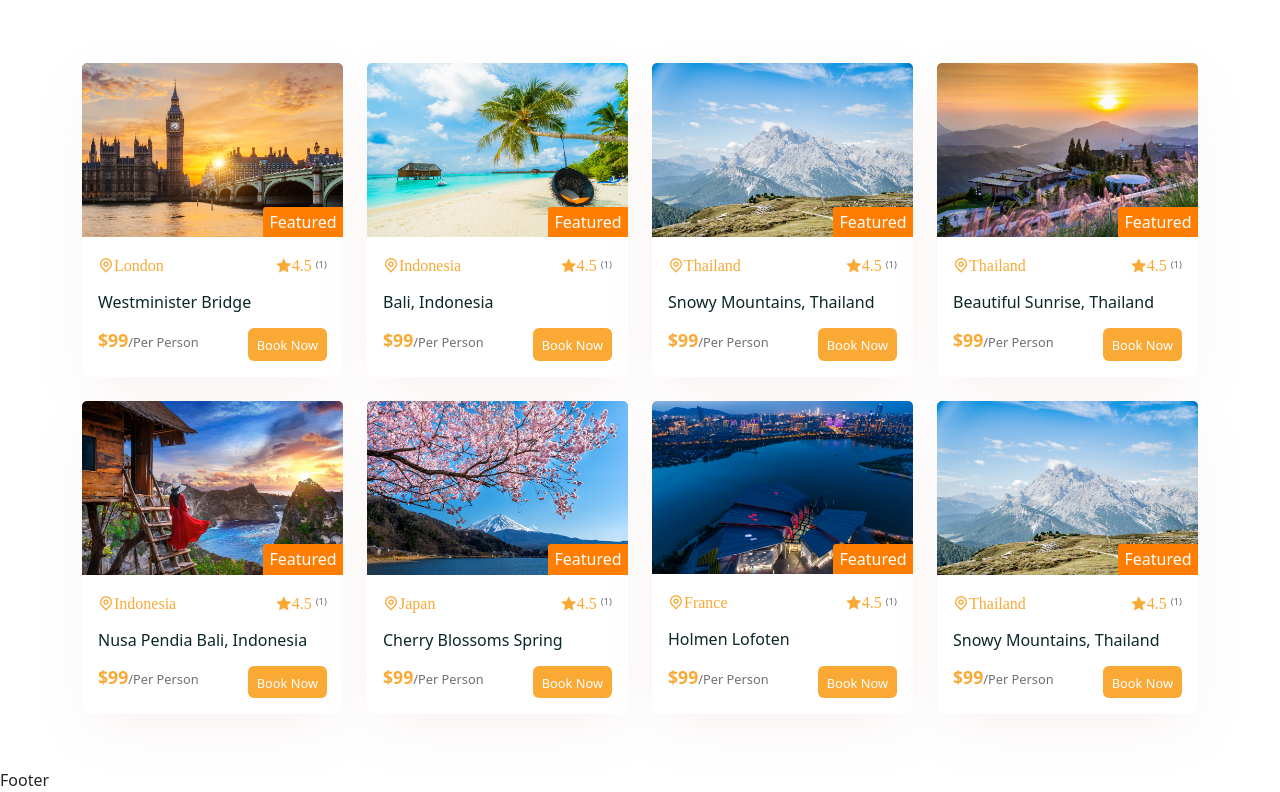
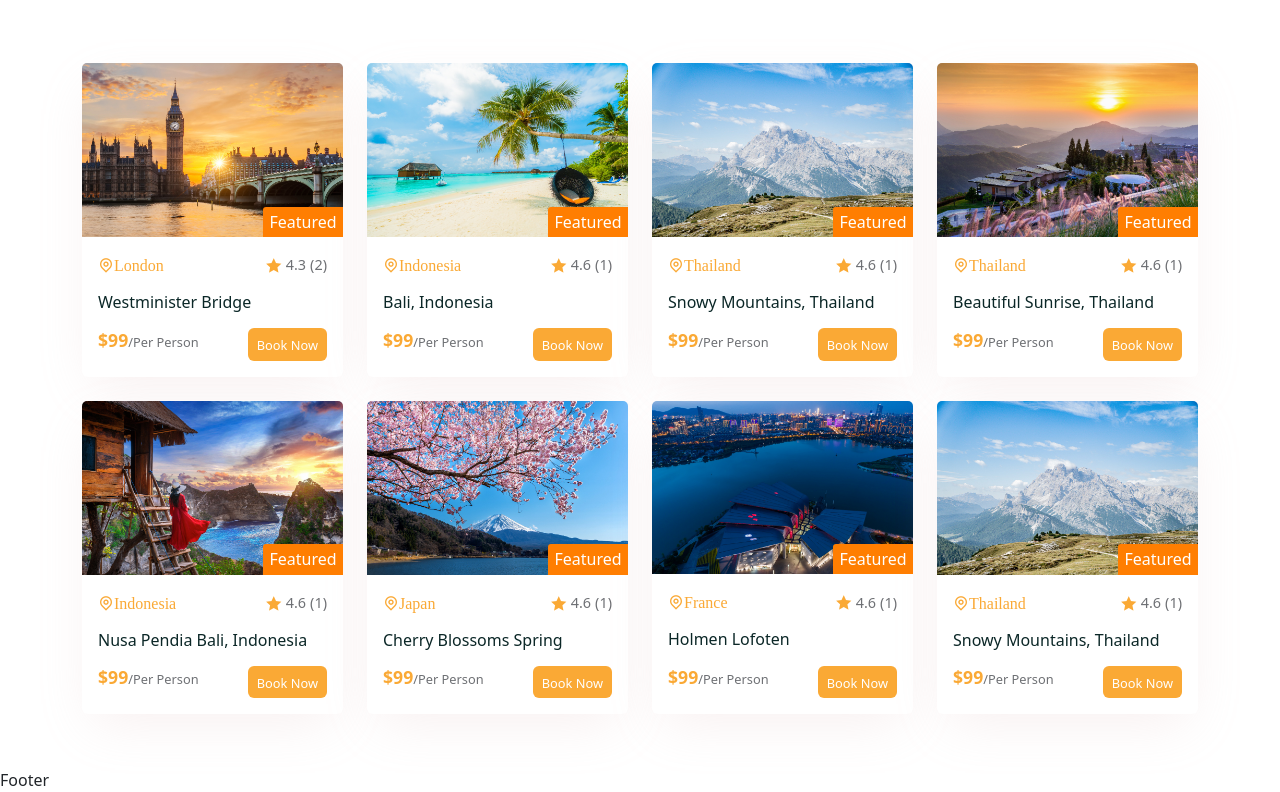
Before and after one commit to shuence/TravelWorld, a React (Create React App) app: page / in a window 1280 px wide. Shown: the part 1182-1974 px from the top of the page. Built offline with nearby package versions, Linux system fonts and the light colour scheme; a web font is replaced by a local one.

Commit message:
Implemented AvgRating Feature

```diff
--- a/src/Shared/TourCard.jsx
+++ b/src/Shared/TourCard.jsx
@@ -2,9 +2,12 @@ import React from 'react';
 import { Card, CardBody } from 'reactstrap';
 import { Link } from 'react-router-dom';
 import './Tourcard.css';
+import calculateAvgRating from '../utils/avgRating';
 
 const TourCard = ({ tour }) => {
-  const { id, title, city, photo, price, avgRating, reviews } = tour;
+  const { id, title, city, photo, price, reviews } = tour;
+
+  const { totalRating, avgRating} = calculateAvgRating(reviews);
 
   return (
     <div className="tour__card">
@@ -19,8 +22,13 @@ const TourCard = ({ tour }) => {
               <i className="ri-map-pin-line">{city}</i>
             </span>
             <span className="tour__rating d-flex align-items-center gap-1">
-              <i className="ri-star-fill">{avgRating}</i>
-              {reviews.length ? <span>({reviews.length})</span> : <span>Not Rated</span>}
+              <i className="ri-star-fill"></i>
+              {avgRating ===0 ? null : avgRating}
+              {totalRating === 0 ? (
+                <span>Not Rated</span>
+                ) : (
+                <span>({reviews.length})</span>
+              )}
             </span>
           </div>
 
--- a/src/Shared/Tourcard.css
+++ b/src/Shared/Tourcard.css
@@ -30,7 +30,7 @@
 }
 
 .tour__rating{
-    font-size: .6rem;
+    font-size: .9rem;
     color: var(--text-color);
 }
 
--- a/src/assets/data/tours.js
+++ b/src/assets/data/tours.js
@@ -19,6 +19,10 @@ const tours = [
       {
         name: "jhon doe",
         rating: 4.6,
+      },
+      {
+        name: "jhon doe",
+        rating: 4,
       },
     ],
     avgRating: 4.5,
--- /dev/null
+++ b/src/utils/avgRating.js
@@ -0,0 +1,18 @@
+const calculateAvgRating = reviews => {
+
+    const totalRating = reviews?.reduce((acc, item) => acc + item.rating, 0);
+
+    const avgRating =
+      totalRating === 0
+      ? ""
+      : totalRating === 1
+      ? totalRating
+      : totalRating / reviews?.length.toFixed(1);
+
+    return {
+        totalRating,
+        avgRating
+    }
+}
+
+export default calculateAvgRating;
```
